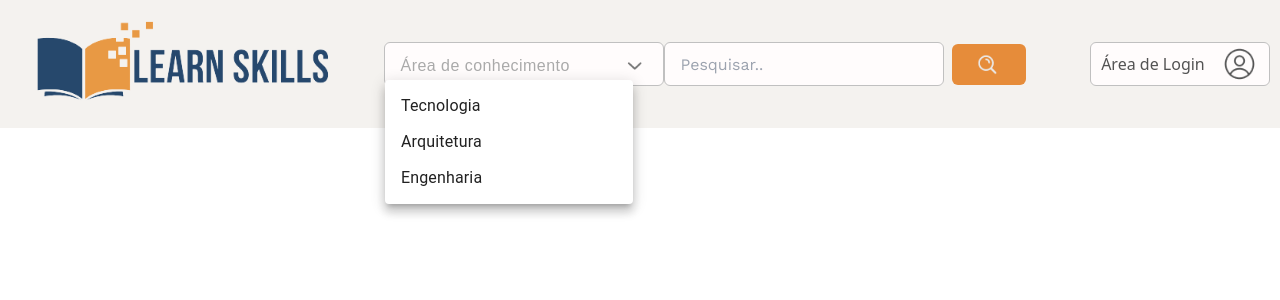
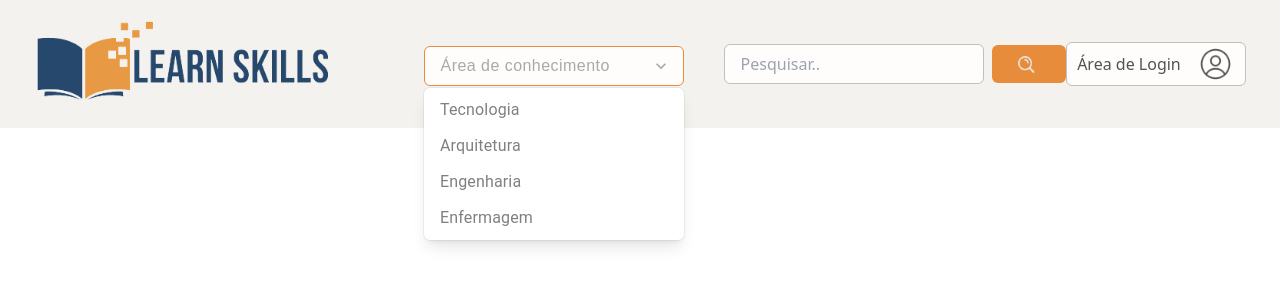
Before and after one commit to Geovanaiviny/LS_Nexti, a React (Vite) app in the folder my-juniper/: page / in a window 1280 px wide. Both pictures are taken after a click on the button "Área de conhecimento". Shown: the top 300 px of the page. Built offline with nearby package versions, Linux system fonts and the light colour scheme.

Commit message:
Finalização select e ajuste do pesquisar

```diff
--- a/my-juniper/package.json
+++ b/my-juniper/package.json
@@ -12,6 +12,7 @@
   "dependencies": {
     "@emotion/react": "^11.11.4",
     "@emotion/styled": "^11.11.5",
+    "@mui/icons-material": "^5.15.18",
     "@mui/material": "^5.15.18",
     "react": "^18.2.0",
     "react-dom": "^18.2.0",
--- a/my-juniper/src/components/Select.jsx
+++ b/my-juniper/src/components/Select.jsx
@@ -1,10 +1,62 @@
+
 import * as React from 'react';
+import { styled, alpha } from '@mui/material/styles';
 import Button from '@mui/material/Button';
 import Menu from '@mui/material/Menu';
 import MenuItem from '@mui/material/MenuItem';
-import Setad from '../assets/img_icon/setad.png'
+import EditIcon from '@mui/icons-material/Edit';
+import Divider from '@mui/material/Divider';
+import ArchiveIcon from '@mui/icons-material/Archive';
+import FileCopyIcon from '@mui/icons-material/FileCopy';
+import MoreHorizIcon from '@mui/icons-material/MoreHoriz';
+import KeyboardArrowDownIcon from '@mui/icons-material/KeyboardArrowDown';
 
-export default function BasicMenu() {
+const StyledMenu = styled((props) => (
+  <Menu
+    elevation={0}
+    anchorOrigin={{
+      vertical: 'bottom',
+      horizontal: 'right',
+    }}
+    transformOrigin={{
+      vertical: 'top',
+      horizontal: 'right',
+    }}
+    {...props}
+  />
+))(({ theme }) => ({
+  '& .MuiPaper-root': {
+    borderRadius: 6,
+    marginTop: theme.spacing(0.2),
+    minWidth: 260,
+    color:
+    '#808080',
+    boxShadow:
+      'rgb(255, 255, 255) 0px 0px 0px 0px, rgba(0, 0, 0, 0.05) 0px 0px 0px 1px, rgba(0, 0, 0, 0.1) 0px 10px 15px -3px, rgba(0, 0, 0, 0.05) 0px 4px 6px -2px',
+    '& .MuiMenu-list': {
+      padding: '4px 0',
+    },
+    '& .MuiMenuItem-root': {
+      '& .MuiSvgIcon-root': {
+        fontSize: 18,
+        color: theme.palette.text.secondary,
+        marginRight: theme.spacing(1.5),
+      },
+      '&:hover': {
+        backgroundColor: alpha(theme.palette.primary.main, theme.palette.action.hoverOpacity),
+        color: '#E68C3A',
+      },
+      '&:active': {
+        backgroundColor: alpha(
+          theme.palette.primary.main,
+          theme.palette.action.selectedOpacity,
+        ),
+      },
+    },
+  },
+}));
+
+export default function CustomizedMenus() {
   const [anchorEl, setAnchorEl] = React.useState(null);
   const open = Boolean(anchorEl);
   const handleClick = (event) => {
@@ -15,51 +67,68 @@ export default function BasicMenu() {
   };
 
   return (
-    <div className="bg-[#FFFCFC] border border-[#C0C0C0] rounded-md h-11 w-[280px] flex items-center space-x-4">
+    <div>
       <Button
         sx={{
-          // color: '#898989',
-          color: '#AAAAAA',
+            background: '#FFFCFC',
+            height: '40px',
+            width: '260px',
+            border: '1px solid #C0C0C0',
+            color: '#A9A9A9',
             display: 'flex',
             alignItems: 'center',
             justifyContent: 'space-between',
-          width: '100%', // Faz com que o botão ocupe toda a largura do div pai
             textTransform: 'none', // Opcional: mantém o texto como está, sem transformações para maiúsculas
             padding: '0 16px',
             fontFamily: '"worksans", sans-serif',
             fontSize: '1rem',
             marginTop: '3px',
+            borderRadius: '6px',
+            '&:hover': {
+                backgroundColor: '#FFFCFC', // Define a cor de fundo para o estado de hover
+                borderColor: '#E68C3A', // Opcional: também altera a cor da borda no hover
+              },
+              ...(open && {
+                backgroundColor: '#FFFCFC',
+                borderColor: '#E68C3A',
+              }),
+
              }}
-        id="basic-button"
-        aria-controls={open ? 'basic-menu' : undefined}
+        id="demo-customized-button"
+        aria-controls={open ? 'demo-customized-menu' : undefined}
         aria-haspopup="true"
         aria-expanded={open ? 'true' : undefined}
+        variant="contained"
+        disableElevation
         onClick={handleClick}
+        endIcon={<KeyboardArrowDownIcon />}
       >
         Área de conhecimento
-        <figure><img className=" h-[22px]" src={Setad} alt="" /></figure>
       </Button>
-      <Menu
-        sx={{
-          width: '280px',
-          display: 'flex',
+      <StyledMenu
+        id="demo-customized-menu"
+        MenuListProps={{
+          'aria-labelledby': 'demo-customized-button',
         }}
-        id="basic-menu"
         anchorEl={anchorEl}
         open={open}
         onClose={handleClose}
-        MenuListProps={{
-          'aria-labelledby': 'basic-button',
-        }}
       >
-        <MenuItem sx={{
-          width: '300px',
-          display: 'flex',
-          alignItems: 'Center',
-        }} onClick={handleClose}>Tecnologia</MenuItem>
-        <MenuItem onClick={handleClose}>Arquitetura</MenuItem>
-        <MenuItem onClick={handleClose}>Engenharia</MenuItem>
-      </Menu>
+        <MenuItem className="w-[260px]" onClick={handleClose} disableRipple>
+
+          Tecnologia
+        </MenuItem>
+        <MenuItem onClick={handleClose} disableRipple>
+
+          Arquitetura
+        </MenuItem>
+        <MenuItem onClick={handleClose} disableRipple>
+          Engenharia
+        </MenuItem>
+        <MenuItem onClick={handleClose} disableRipple>
+          Enfermagem
+        </MenuItem>
+      </StyledMenu>
     </div>
   );
 }
--- a/my-juniper/src/components/header.jsx
+++ b/my-juniper/src/components/header.jsx
@@ -3,7 +3,7 @@ import Logo from "../assets/img/logoh.png"
 import Buscar from '../assets/img_icon/buscar.png'
 import User from '../assets/img_icon/user.png'
 // import Select from '../components_options/Select'
-import BasicMenu from './Select';
+import StyledMenu from './Select';
 
 
 function Header() {
@@ -12,26 +12,26 @@ function Header() {
         <>
 
         {/* Header home principal */}
-        <header
-            className="bg-[#F4F2EF] h-32 w-[100%] flex items-center  //justify-between  ">
+        <header className="bg-[#F4F2EF] h-32 w-[100%] flex items-center //justify-center space-x-10">
 
             {/* Logo do header home principal */}
             <figure name="logoh" className="flex items-center">
                 <img className="h-28" src={Logo }/>
             </figure>
 
-                <div className="">
-                <BasicMenu />
+                <div className="flex">
+                {/* <BasicMenu /> */}
+                <StyledMenu />
                 </div>
 
             {/* Div do select, input e login */}
-            <div name="area" className="flex justify-center  items-center space-x-16">
+            <div name="area" className="flex //justify-center justify-between items-center  //space-x-16">
 
                 {/* Div específica do input pesquisar e button */}
                 <div name="pesquisah" className="flex space-x-2 items-center">
-                    <input type="text" className="bg-[#FFFCFC] border border-[#C0C0C0] rounded-md w-[280px] px-4 h-11 font-worksans text-base" placeholder="Pesquisar.."/>
-                    <button className="bg-[#E68C3A] w-[74px] h-[41px] rounded-md" type="pheader">
-                        <figure> <img className="h-[22px] px-[24px]" src={Buscar }/></figure>
+                    <input type="text" className="bg-[#FFFCFC] border border-[#C0C0C0] rounded-md w-[260px] px-4 h-10 text-[#757575] hover:bg-sky-700" placeholder="Pesquisar.."/>
+                    <button className="bg-[#E68C3A] w-[74px] h-[38px] rounded-md" type="pheader">
+                        <figure> <img className="h-[20px] px-[24px]" src={Buscar }/></figure>
                     </button>
                 </div>
 
```
Also changed, not shown: 1 other file (tests, documents, lock files or other folders). Lines whose indentation alone changed are shown as unchanged.
